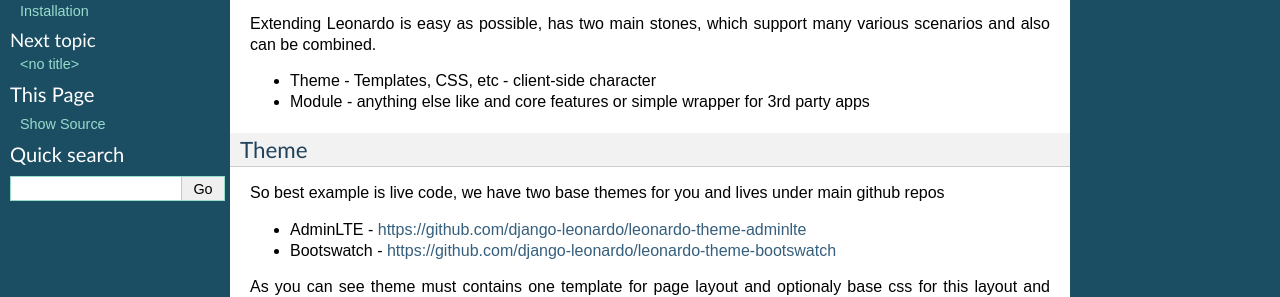
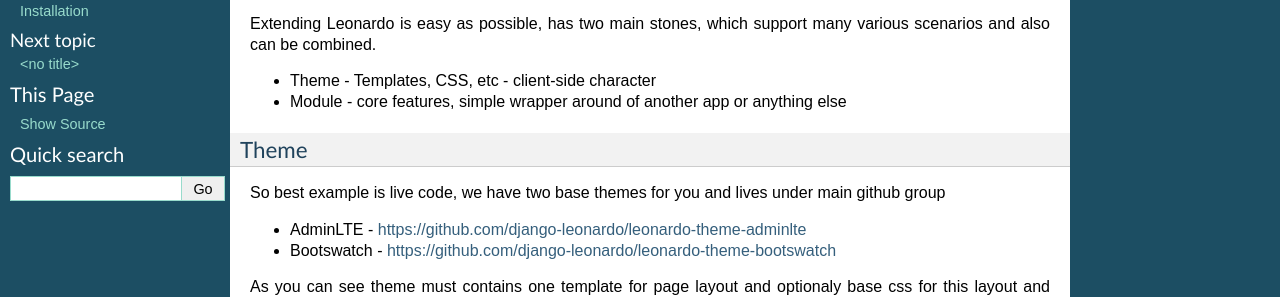
Before and after one commit to django-leonardo/django-leonardo, a Sphinx documentation site: the page built from docs/source/overview/modules.rst, in a window 1280 px wide and 900 px high. Shown: the part 172-469 px from the top of the window. Built offline with Sphinx 7.4.7, drawn with Linux system fonts in a browser that asks for light colours.

Commit message:
spell fixes

```diff
--- a/docs/source/overview/modules.rst
+++ b/docs/source/overview/modules.rst
@@ -11,13 +11,12 @@
 Extending Leonardo is easy as possible, has two main stones, which support many various scenarios and also can be combined.
 
 * Theme - Templates, CSS, etc - client-side character
-* Module - anything else like and core features or simple wrapper for 3rd party apps
-
+* Module - core features, simple wrapper around of another app or anything else
 
 Theme
 -----
 
-So best example is live code, we have two base themes for you and lives under main github repos
+So best example is live code, we have two base themes for you and lives under main github group
 
 * AdminLTE - https://github.com/django-leonardo/leonardo-theme-adminlte
 * Bootswatch - https://github.com/django-leonardo/leonardo-theme-bootswatch
```
